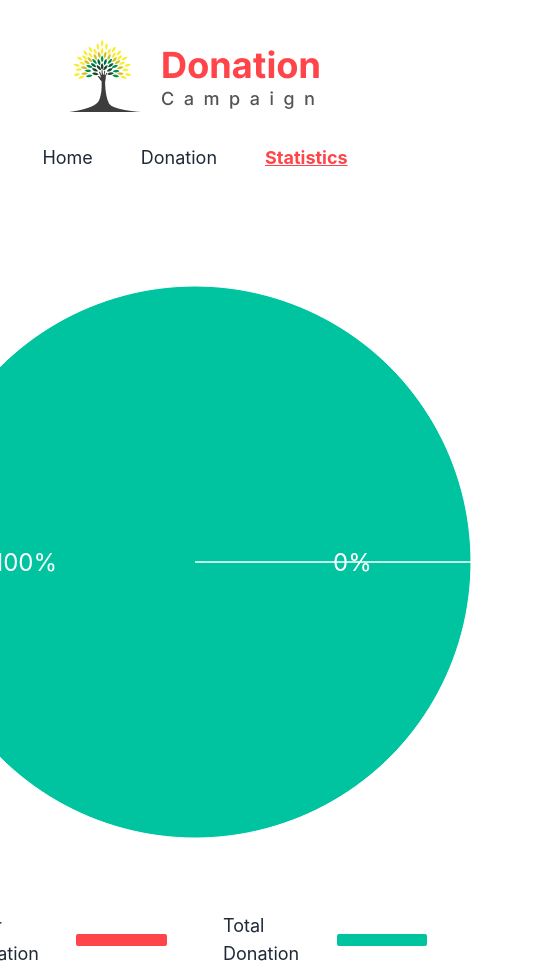
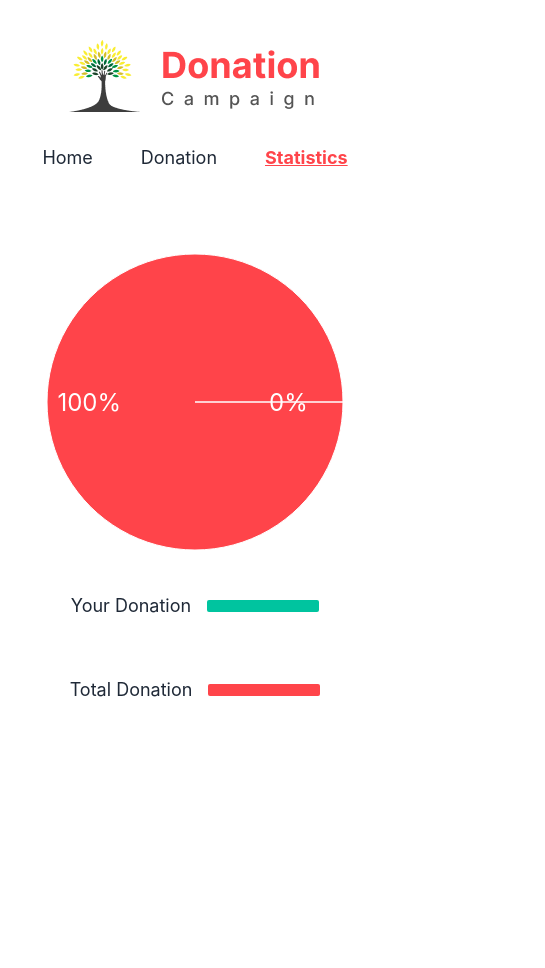
Before and after one commit to Saiful10400/assignment-8-Donation-Campaign, a React (Vite) app: page /statistic in a window 390 px wide. Shown: the whole page, 545 px wide, since content can reach past the window. After the commit the page ends 844 px from the top, so only its background shows below. Built offline with nearby package versions, Linux system fonts and the light colour scheme.

Commit message:
mobile and tablet device is now responsive on this site.

```diff
--- a/src/Components/Donation/Donation.jsx
+++ b/src/Components/Donation/Donation.jsx
@@ -13,7 +13,7 @@ const Donation = () => {
   return (
     <>
       <div className={localstorageData.length<1 ? "hidden" : "block"}>
-        <div className="grid grid-cols-2 gap-6 ">
+        <div className="grid grid-cols-1 lg:grid-cols-2 gap-6 ">
           {
 
             isshow ? localstorageData.map((item, idx) => (
--- a/src/Components/Donation/DonationCart.jsx
+++ b/src/Components/Donation/DonationCart.jsx
@@ -6,7 +6,7 @@ const DonationCart = ({data}) => {
 
     return (
         <div className={`${cardBg} flex gap-6 rounded-lg`}>
-            <img src={imgDon} alt="" />
+            <img  src={imgDon} alt="" />
             <div className="py-6">
                 <span className={`${categoryBg} ${textButton} text-sm font-normal px-2 py-1 rounded`}>{category}</span>
                 <h1 className="text-2xl font-semibold my-2">{title}</h1>
--- a/src/Components/Error.jsx
+++ b/src/Components/Error.jsx
@@ -3,10 +3,10 @@ import gif from "./resource/error.gif"
 
 const Error = () => {
     return (
-       <div className="w-full h-screen flex justify-center items-center">
+       <div className="w-full h-screen flex lg:flex-row flex-col px-4 lg:px-0 justify-center items-center">
         <img src={gif} alt="" />
          <div>
-            <h1 className="text-9xl font-bold">404</h1>
+
             <h1 className="text-5xl font-normal">Oops! Page Not Found</h1>
             <p className="text-2xl mb-5 my-2">The page you requested could not be found</p>
             <NavLink  to={"/"}><button className="btn btn-primary">Return home</button></NavLink>
--- a/src/Components/Home/Page.jsx
+++ b/src/Components/Home/Page.jsx
@@ -45,12 +45,12 @@ swal({
 }
 
   return (
-    <div>
-      <img  className="w-full h-[90vh] object-cover rounded-lg " src={foundedData.imgCover} alt="" />
-      <div className="min-w-full min-h-[130px] bg-[#0000009c] relative top-[-130px] rounded-bl-lg rounded-br-lg flex justify-start items-center">
-        <button onClick={onclickHandle} className={`btn ${foundedData.textbg} ml-9 border-none rounded-md text-white text-lg font-normal py-7 px-4 leading-[0]`}>Donate $ {foundedData.price}</button>
+    <div className="px-2 lg:px-0">
+      <img  className="w-full lg:h-[90vh] object-cover rounded-lg " src={foundedData.imgCover} alt="" />
+      <div className="min-w-full lg:min-h-[130px]  lg:bg-[#0000009c] lg:relative  lg:top-[-130px] rounded-bl-lg rounded-br-lg flex justify-start items-center">
+        <button onClick={onclickHandle} className={`btn ${foundedData.textbg} mt-3 lg:mt-0  lg:ml-9 border-none rounded-md text-white text-base lg:text-lg font-normal lg:py-7 lg:px-4 lg:leading-[0]`}>Donate $ {foundedData.price}</button>
       </div>
-      <div className="relative mt-[-80px]">
+      <div className="lg:relative lg:mt-[-80px]">
         <h1 className="text-[40px] font-bold">{foundedData.title}</h1>
         <p className="text-[15px] mt-6 font-normal text-gray-700">{foundedData.description}</p>
       </div>
--- a/src/Components/Statistics/Statistics.jsx
+++ b/src/Components/Statistics/Statistics.jsx
@@ -1,6 +1,6 @@
 import { PieChart, Pie, Cell } from "recharts";
 
-const COLORS = [ "#FF444A","#00C49F"];
+const COLORS = [ "#00C49F","#FF444A",];
 
 const RADIAN = Math.PI / 180;
 const renderCustomizedLabel = ({
@@ -46,7 +46,7 @@ const Statistics = () => {
   return (
     <div className="flex flex-col justify-center items-center">
       <div className="text-2xl">
-        <PieChart height={700} width={700}>
+        <PieChart height={380} width={380}>
           <Pie
             data={data}
             cx="50%"
@@ -64,12 +64,12 @@ const Statistics = () => {
           </Pie>
         </PieChart>
       </div>
-      <div className="flex justify-center items-center gap-14">
+      <div className="flex flex-col lg:flex-row justify-center items-center gap-14">
         <div className="flex justify-center items-center gap-4">
-          <span className="text-lg font-normal">Your Donation</span> <div className="w-28 rounded-sm h-3 bg-[#FF444A]"> </div>
+          <span className="text-lg font-normal">Your Donation</span> <div className="w-28 rounded-sm h-3 bg-[#00C49F] "> </div>
         </div>
         <div className="flex justify-center items-center gap-4">
-          <span className="text-lg font-normal">Total Donation</span> <div className="w-28 rounded-sm h-3 bg-[#00C49F]"> </div>
+          <span className="text-lg font-normal">Total Donation</span> <div className="w-28 rounded-sm h-3 bg-[#FF444A]"> </div>
         </div>
 
       </div>
```
